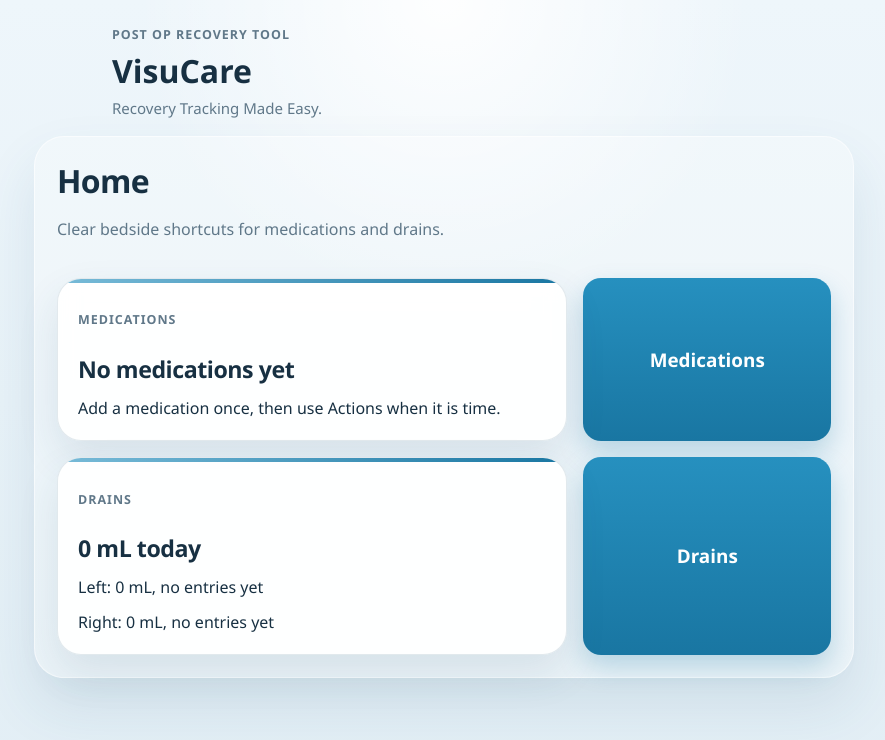
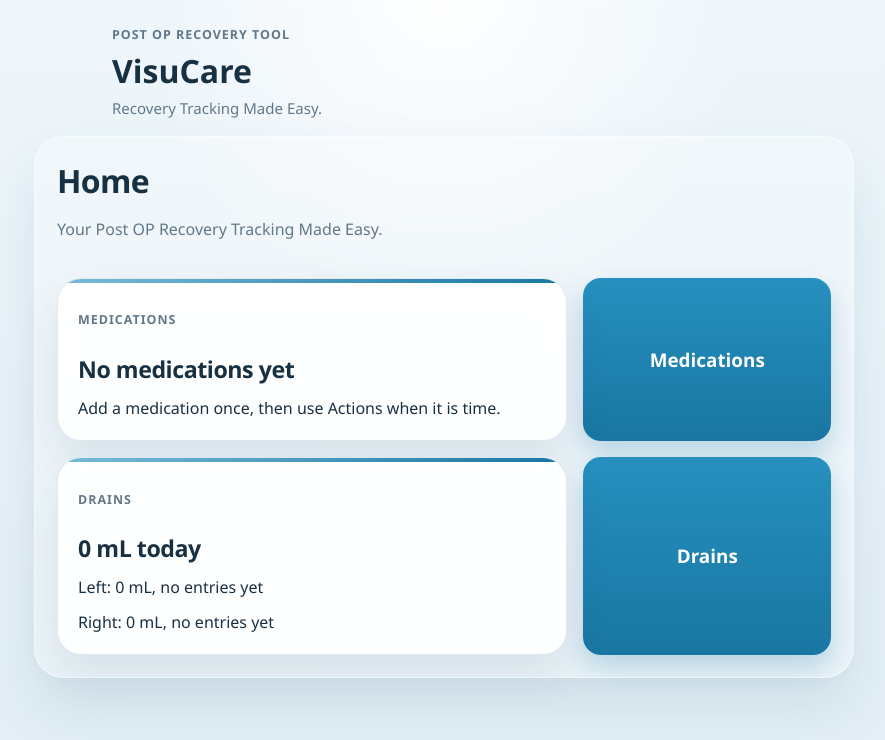
Before and after one commit to conner-designs/visucare, a Vue app: page / in a window 1280 px wide. Shown: the top 740 px of the page, without its empty margins (196-1081 px from the left). Built offline with nearby package versions, Linux system fonts and the light colour scheme.

Commit message:
Update home page description text

```diff
--- a/src/views/HomeView.vue
+++ b/src/views/HomeView.vue
@@ -16,7 +16,7 @@ const rightLast = computed(() => appStore.getEntriesForSide("right")[0] || null)
   <section class="page-shell">
     <div class="screen-heading">
       <h2>Home</h2>
-      <p class="muted">Clear bedside shortcuts for medications and drains.</p>
+      <p class="muted">Your Post OP Recovery Tracking Made Easy.</p>
     </div>
 
     <div class="stack">
```
